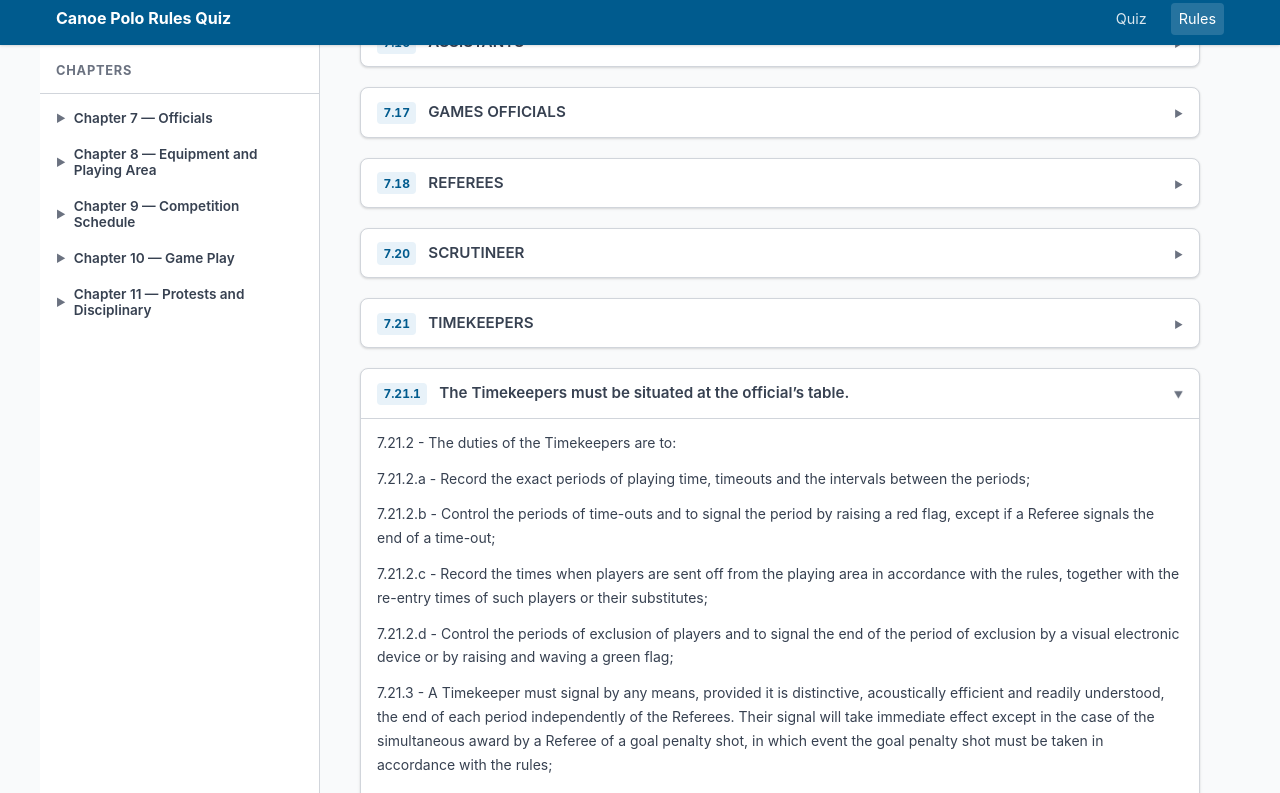
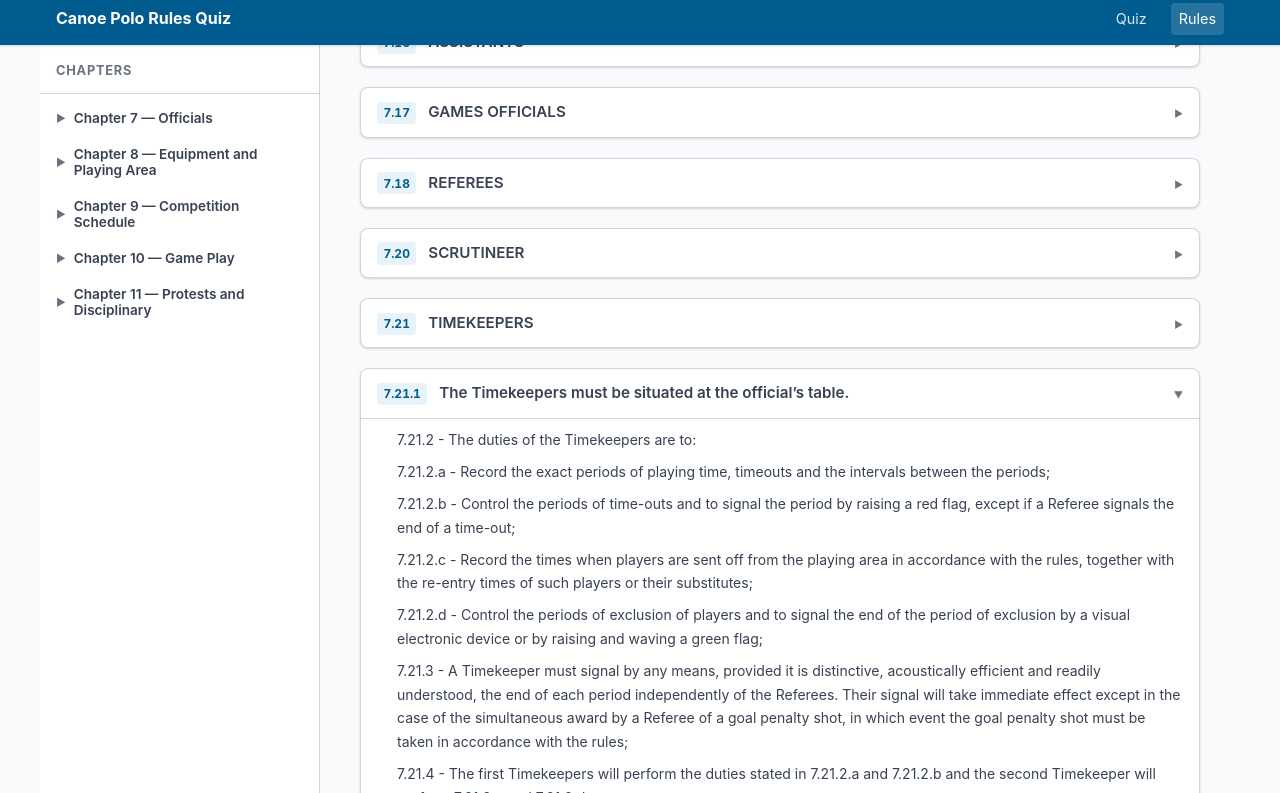
Before and after one commit to anobleperson/CanoePoloRules, a plain HTML site: page docs/rules.html in a window 1280 px wide. Both pictures are taken after a click on the button 780 px from the left and 1440 px from the top of the page. Shown: the part 1047-1840 px from the top of the page. Drawn offline with Linux system fonts and the light colour scheme.

Commit message:
fix: improve visual separation of rule sub-items
Add spacing between rule-text paragraphs and indent lines that start
with a sub-rule number (e.g. 10.25.2.a) to make structure clearer.

Co-Authored-By: Claude Sonnet 4.6 <noreply@anthropic.com>

```diff
--- a/docs/rules.css
+++ b/docs/rules.css
@@ -235,7 +235,16 @@
   font-size: 0.875rem;
   line-height: 1.7;
   color: var(--color-neutral);
-  margin-top: 0.75rem;
+  margin-top: 0.6rem;
+}
+
+.rule-text + .rule-text {
+  margin-top: 0.5rem;
+}
+
+/* Indent sub-items that start with a lettered/numbered sub-rule (e.g. 10.25.2.a) */
+.rule-text.sub-item {
+  padding-left: 1.25rem;
 }
 
 .rule-permalink {
--- a/docs/rules.js
+++ b/docs/rules.js
@@ -130,9 +130,11 @@
 
     const textLines = (section.text || '').split('\n').filter(l => l.trim());
     if (textLines.length === 0) textLines.push('(No text available for this section.)');
+    // Sub-item pattern: line starts with a rule number containing 3+ parts (e.g. 10.25.2.a)
+    const subItemRe = /^\d+\.\d+\.\d+/;
     textLines.forEach(line => {
       const p = document.createElement('p');
-      p.className = 'rule-text';
+      p.className = subItemRe.test(line) ? 'rule-text sub-item' : 'rule-text';
       p.textContent = line;
       bodyDiv.appendChild(p);
     });
```
